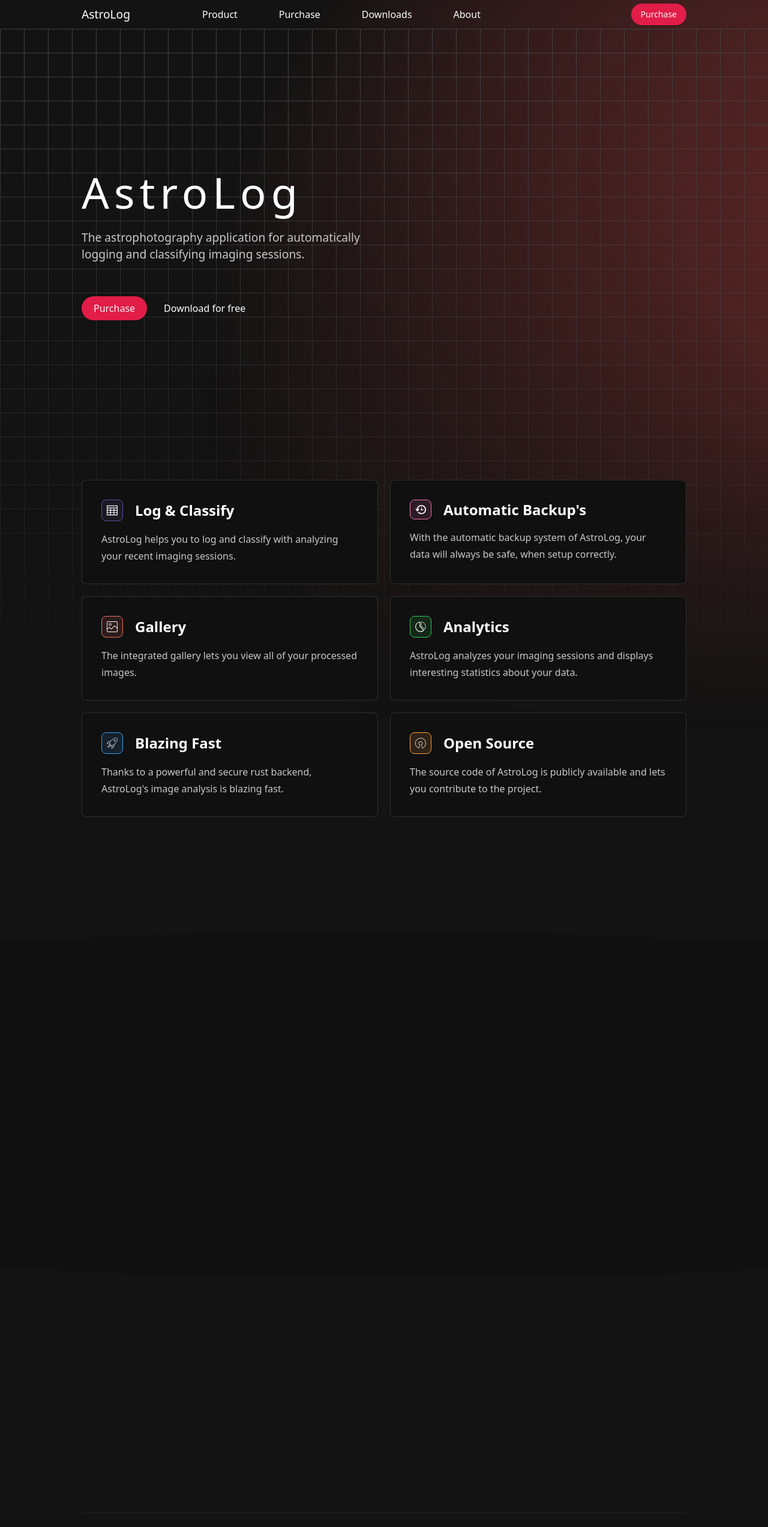
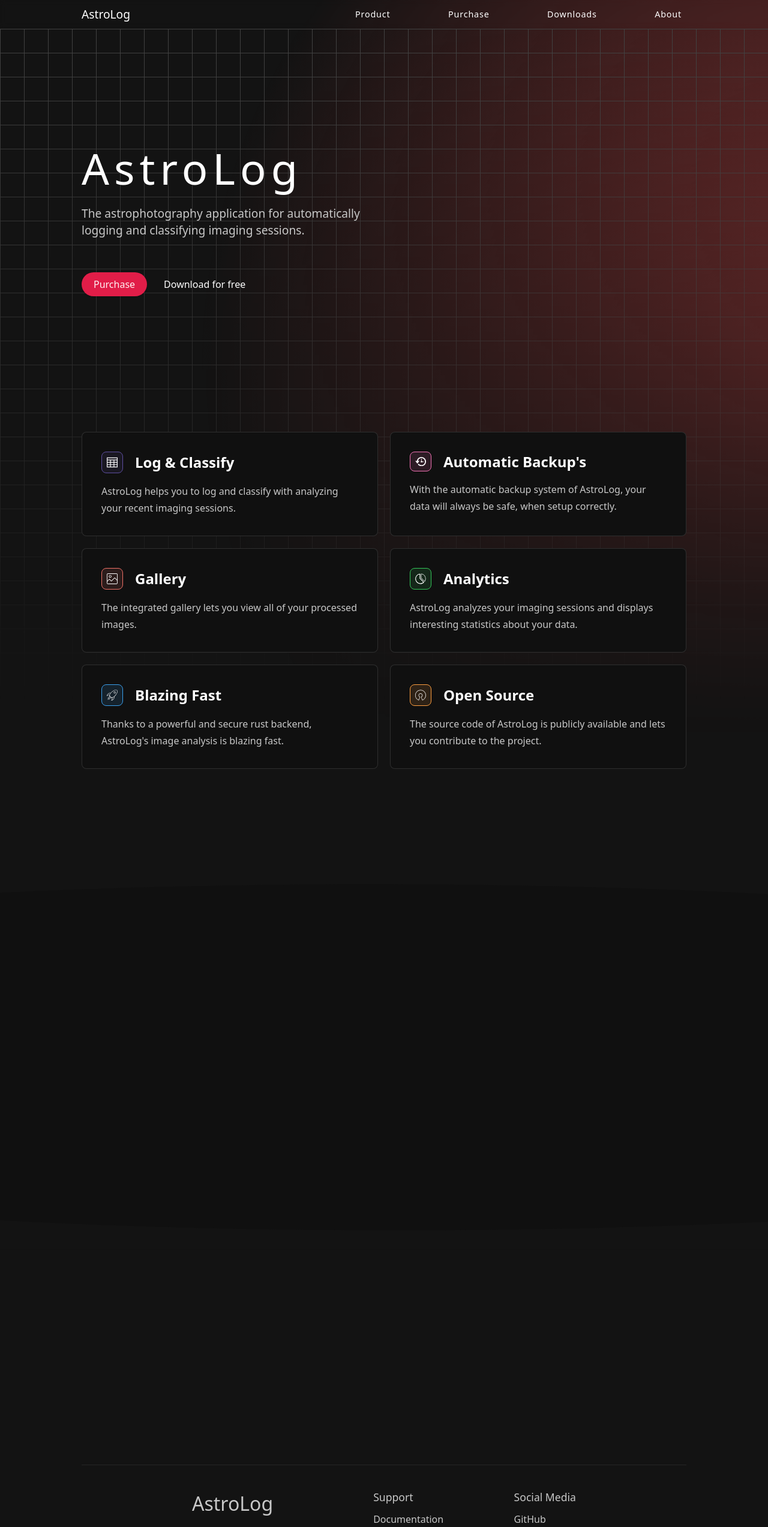
Before and after one commit to astrolog-app/website, a Next.js app: page / in a window 1280 px wide. Shown: the top 2546 px of the page at 60% size. Built offline with nearby package versions, Linux system fonts and the light colour scheme.

Commit message:
update: product page

```diff
--- a/src/app/page.module.scss
+++ b/src/app/page.module.scss
@@ -60,7 +60,7 @@
             display: flex;
             flex-direction: column;
             justify-content: center;
-            height: 50rem;
+            height: 45rem;
 
             .title {
                 font-size: 4.5rem;
@@ -78,7 +78,7 @@
             .buttons {
                 margin-top: 3.5rem;
 
-                button {
+                .button {
                     margin-right: 0.5rem;
                     padding: 1.25rem;
                     font-size: medium;
--- a/src/app/page.tsx
+++ b/src/app/page.tsx
@@ -1,16 +1,17 @@
-import { Button } from '@/components/ui/button';
+import {Button} from '@/components/ui/button';
 import styles from './page.module.scss';
 import FeatureCard from '@/components/featureCard';
-import { AnalyticsSVG, BackupSVG, GallerySVG, LogSVG, OpenSourceSVG, RocketSVG } from '@/public/svgs';
+import {AnalyticsSVG, BackupSVG, GallerySVG, LogSVG, OpenSourceSVG, RocketSVG} from '@/public/svgs';
 import NavBar from '@/components/navBar';
 import Footer from '@/components/footer';
+import Link from "next/link";
 
 export default function Product() {
     return (
         <div className={styles.page}>
-      <NavBar />
-      <div className={styles.grid} />
-      <div className={styles.lights} />
+            <NavBar/>
+            <div className={styles.grid}/>
+            <div className={styles.lights}/>
             <div className={styles.pageContent}>
                 <div className={styles.landing}>
                     <div className={styles.title}>AstroLog</div>
@@ -19,43 +20,62 @@ export default function Product() {
                         imaging sessions.
                     </div>
                     <div className={styles.buttons}>
-            <Button>Purchase</Button>
-            <Button variant='ghost'>Download for free</Button>
+                        <Button
+                            asChild
+                            className={styles.button}
+                        >
+                            <Link href='/purchase'>
+                                Purchase
+                            </Link>
+                        </Button>
+                        <Button
+                            asChild
+                            className={styles.button}
+                            variant='ghost'
+                        >
+                            <Link href='/downloads'>
+                                Download for free
+                            </Link>
+                        </Button>
                     </div>
                 </div>
                 <div className={styles.features}>
-          <FeatureCard icon={<LogSVG />} iconColor='rgb(94, 79, 162)' title="Log & Classify">
+                    <FeatureCard icon={<LogSVG/>} iconColor='rgb(94, 79, 162)' title="Log & Classify">
                         AstroLog helps you to log and classify with analyzing your recent imaging sessions.
                     </FeatureCard>
-          <FeatureCard icon={<BackupSVG />} iconColor='rgb(244, 114, 182)' title="Automatic Backup's">
-            With the automatic backup system of AstroLog, your data will always be safe, when setup correctly.
+                    <FeatureCard icon={<BackupSVG/>} iconColor='rgb(244, 114, 182)' title="Automatic Backup's">
+                        With the automatic backup system of AstroLog, your data will always be safe, when setup
+                        correctly.
                     </FeatureCard>
-          <FeatureCard icon={<GallerySVG />} iconColor='rgb(240, 113, 103)' title="Gallery">
+                    <FeatureCard icon={<GallerySVG/>} iconColor='rgb(240, 113, 103)' title="Gallery">
                         The integrated gallery lets you view all of your processed images.
                     </FeatureCard>
-          <FeatureCard icon={<AnalyticsSVG />} iconColor='rgb(52, 199, 89)' title="Analytics">
+                    <FeatureCard icon={<AnalyticsSVG/>} iconColor='rgb(52, 199, 89)' title="Analytics">
                         AstroLog analyzes your imaging sessions and displays interesting statistics about your data.
                     </FeatureCard>
-          <FeatureCard icon={<RocketSVG />} iconColor='rgb(58, 160, 237)' title="Blazing Fast">
+                    <FeatureCard icon={<RocketSVG/>} iconColor='rgb(58, 160, 237)' title="Blazing Fast">
                         {/* eslint-disable-next-line react/no-unescaped-entities */}
                         Thanks to a powerful and secure rust backend, AstroLog's image analysis is blazing fast.
                     </FeatureCard>
-          <FeatureCard icon={<OpenSourceSVG />} iconColor='rgb(255, 159, 64)' title="Open Source">
+                    <FeatureCard icon={<OpenSourceSVG/>} iconColor='rgb(255, 159, 64)' title="Open Source">
                         The source code of AstroLog is publicly available and lets you contribute to the project.
                     </FeatureCard>
                 </div>
             </div>
             <div className={styles.test}>
                 <svg viewBox="0 0 1440 58" fill="none" xmlns="http://www.w3.org/2000/svg" width="100%">
-          <path d="M-100 58C-100 58 218.416 36.3297 693.5 36.3297C1168.58 36.3297 1487 58 1487 58V-3.8147e-06H-100V58Z"></path>
+                    <path
+                        d="M-100 58C-100 58 218.416 36.3297 693.5 36.3297C1168.58 36.3297 1487 58 1487 58V-3.8147e-06H-100V58Z"></path>
                 </svg>
-        <svg className={styles.bottomSvg} viewBox="0 0 1440 58" fill="none" xmlns="http://www.w3.org/2000/svg" width="100%">
-          <path d="M-100 58C-100 58 218.416 36.3297 693.5 36.3297C1168.58 36.3297 1487 58 1487 58V-3.8147e-06H-100V58Z"></path>
+                <svg className={styles.bottomSvg} viewBox="0 0 1440 58" fill="none" xmlns="http://www.w3.org/2000/svg"
+                     width="100%">
+                    <path
+                        d="M-100 58C-100 58 218.416 36.3297 693.5 36.3297C1168.58 36.3297 1487 58 1487 58V-3.8147e-06H-100V58Z"></path>
                 </svg>
             </div>
             <div className={styles.test2}></div>
             <div className={styles.pageContent}>
-        <Footer />
+                <Footer/>
             </div>
         </div>
     );
--- a/src/components/footer.module.scss
+++ b/src/components/footer.module.scss
@@ -1,6 +1,8 @@
 .footer {
   width: 100%;
   color: var(--font-dark);
+  display: flex;
+  flex-direction: column;
 
   .separator {
     width: 100%;
@@ -10,4 +12,93 @@
     margin-top: 2.5rem;
     margin-bottom: 2.5rem;
   }
+
+  .credits {
+    display: flex;
+    flex-direction: column;
+
+    .title {
+      font-size: 2rem;
+      font-weight: 500;
     }
+
+    .sub {
+      display: flex;
+      font-size: 0.9rem;
+      margin-top: 0.75rem;
+
+      svg {
+        height: 1.25rem;
+        margin-top: 0.225rem;
+        aspect-ratio: 1/1;
+        margin-left: 0.2rem;
+        margin-right: 0.1rem;
+        fill: red;
+      }
+    }
+  }
+
+  .list {
+    margin-bottom: 2.5rem;
+    display: flex;
+    align-self: center;
+    width: 100%;
+    max-width: 40rem;
+    justify-content: space-between;
+
+    .section {
+      display: flex;
+      flex-direction: column;
+      margin-left: 4rem;
+
+      .title {
+        font-weight: 500;
+        font-size: 1.1rem;
+        margin-bottom: 0.75rem;
+      }
+
+      .link {
+        transition: color 200ms ease;
+        width: fit-content;
+        margin-bottom: 0.25rem;
+
+        &:hover {
+          color: white;
+        }
+
+        &:last-of-type {
+          margin-bottom: 0;
+        }
+      }
+    }
+  }
+}
+
+@media (max-width: 750px) {
+  .footer {
+    .credits {
+      margin-bottom: 2.5rem;
+      text-align: center;
+    }
+
+    .list {
+      flex-direction: column;
+      align-items: center;
+
+      .section {
+        margin-left: 0;
+        margin-bottom: 2.5rem;
+        text-align: center;
+
+        .link {
+          margin-left: auto;
+          margin-right: auto;
+        }
+
+        &:last-of-type {
+          margin-bottom: 0;
+        }
+      }
+    }
+  }
+}
--- a/src/components/footer.tsx
+++ b/src/components/footer.tsx
@@ -1,10 +1,34 @@
 import styles from './footer.module.scss';
+import Link from "next/link";
 
 export default function Footer() {
     return (
         <div className={styles.footer}>
-            <div className={styles.separator} />
-            test
+            <div className={styles.separator}/>
+            <div className={styles.list}>
+                <div className={styles.credits}>
+                    <div className={styles.title}>AstroLog</div>
+                    <div className={styles.sub}>
+                        Made with
+                        <svg viewBox="0 0 150 150" xmlns="http://www.w3.org/2000/svg">
+                            <path
+                                d="M 65,29 C 59,19 49,12 37,12 20,12 7,25 7,42 7,75 25,80 65,118 105,80 123,75 123,42 123,25 110,12 93,12 81,12 71,19 65,29 z"/>
+                        </svg>
+                        by Rouven Spaar
+                    </div>
+                </div>
+                <div className={styles.section}>
+                    <div className={styles.title}>Support</div>
+                    <Link href='' className={styles.link}>Documentation</Link>
+                    <Link href='' className={styles.link}>Community Forum</Link>
+                    <Link href='' className={styles.link}>License Key</Link>
+                </div>
+                <div className={styles.section}>
+                    <div className={styles.title}>Social Media</div>
+                    <Link href='' className={styles.link}>GitHub</Link>
+                    <Link href='' className={styles.link}>AstroBin</Link>
+                </div>
+            </div>
         </div>
     );
 }
--- a/src/components/navBar.module.scss
+++ b/src/components/navBar.module.scss
@@ -12,14 +12,11 @@
     display: flex;
     align-items: center;
     justify-content: space-between;
-    padding: 1rem;
     max-width: 65rem;
     margin-left: auto;
     margin-right: auto;
-
-    .left {
-      display: flex;
-      width: 100%;
+    padding-left: 1rem;
+    padding-right: 1rem;
 
     .logo {
       font-size: larger;
@@ -32,11 +29,12 @@
       display: flex;
       justify-content: space-between;
       width: 100%;
-        max-width: 30rem;
-        margin-right: 5rem;
+      max-width: 35rem;
       margin-left: 7rem;
 
       & > * {
+        font-size: 0.9rem;
+        letter-spacing: 0.05rem;
         border-radius: 5rem;
         padding-top: 0.25rem;
         padding-bottom: 0.25rem;
@@ -56,4 +54,3 @@
     }
   }
 }
-}
--- a/src/components/navBar.tsx
+++ b/src/components/navBar.tsx
@@ -1,13 +1,11 @@
 import Link from 'next/link';
 import styles from './navBar.module.scss';
-import {Button} from './ui/button';
 
 export default function NavBar() {
     return (
         <div className={styles.navBarWrapper}>
-        <div className={styles.navBar}>
-            <div className={styles.left}>
-                <div className={styles.logo}>AstroLog</div>
+            <div className={styles.navBar}>
+                <Link href='' className={styles.logo}>AstroLog</Link>
                 <div className={styles.navigation}>
                     <Link href='/'>Product</Link>
                     <Link href='/purchase'>Purchase</Link>
@@ -15,8 +13,6 @@ export default function NavBar() {
                     <Link href='/about'>About</Link>
                 </div>
             </div>
-            <Button>Purchase</Button>
-        </div>
         </div>
     );
 }
```
Lines whose indentation alone changed are shown as unchanged.
